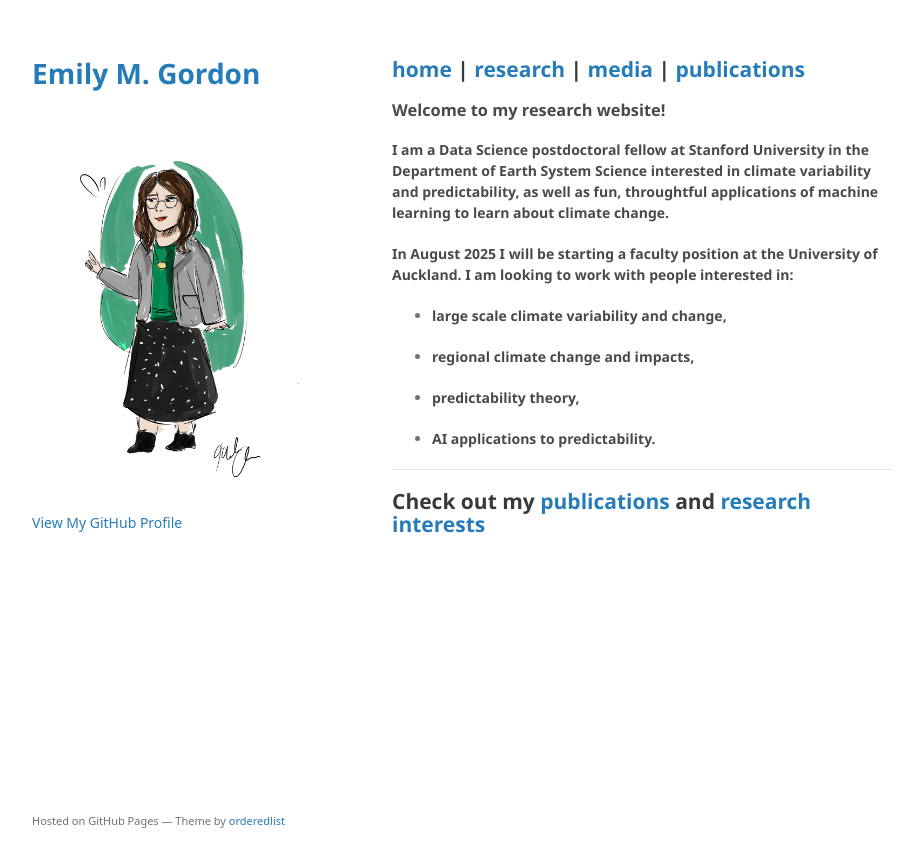
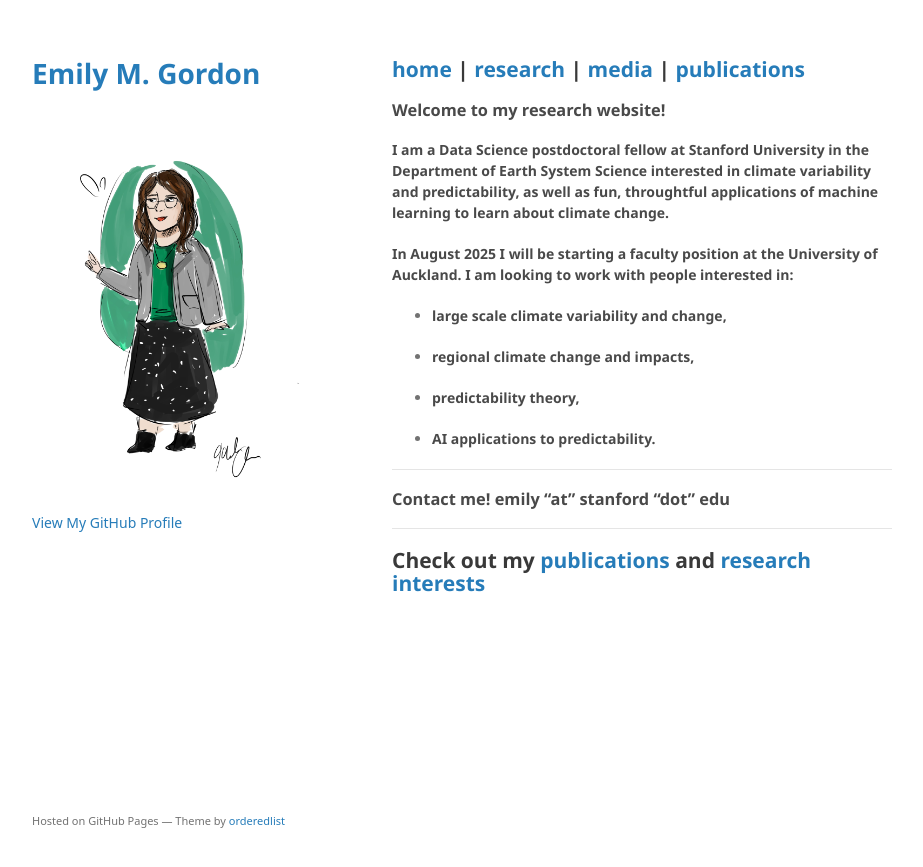
Before and after one commit to emily-gordy/emily-gordy.github.io, a Jekyll site: the page built from index.markdown, in a window 1280 px wide. Shown: the top 867 px of the page, without its empty margins (178-1101 px from the left). Built offline with Jekyll 4.4.1, drawn with Linux system fonts in a browser that asks for light colours; some web fonts are replaced; a script that is not in the unit is left out; the repository's description, which GitHub fills in, is left out; our own code applies the rules of GitHub Pages for plain Markdown files.

Commit message:
Update index.markdown

```diff
--- a/index.markdown
+++ b/index.markdown
@@ -14,6 +14,10 @@ layout: default
 * #### predictability theory,
 * #### AI applications to predictability.
 
+* * *
+
+### Contact me! emily "at" stanford "dot" edu
+
 ---
 
 ## Check out my [publications](https://emily-gordy.github.io/publications/) and [research interests](https://emily-gordy.github.io/research/)
```
